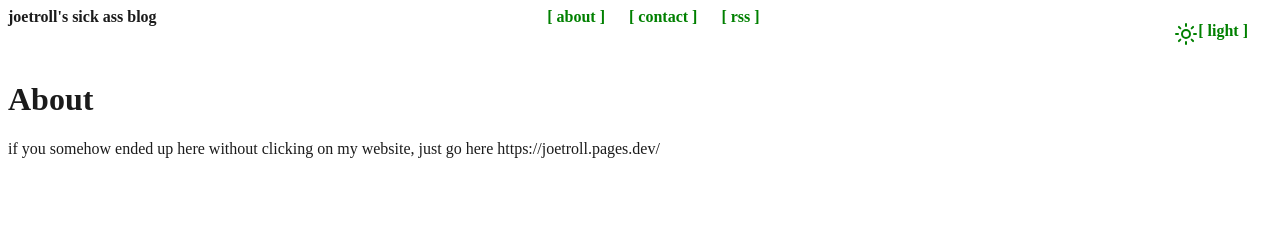
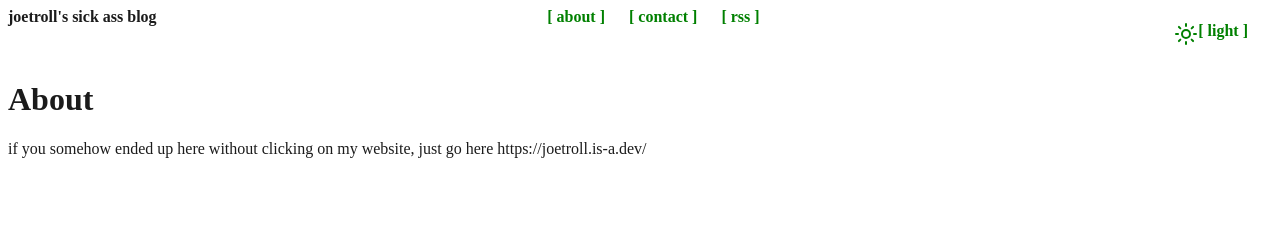
Before and after one commit to trolljoe/sveltekit-blog-website, a SvelteKit app: page /about in a window 1280 px wide. Shown: the top 230 px of the page. Built offline with nearby package versions, Linux system fonts and the light colour scheme.

Commit message:
Update +page.svelte

```diff
--- a/src/routes/about/+page.svelte
+++ b/src/routes/about/+page.svelte
@@ -1,2 +1,2 @@
 <h1>About</h1>
-<p>if you somehow ended up here without clicking on my website, just go here https://joetroll.pages.dev/</p>
+<p>if you somehow ended up here without clicking on my website, just go here https://joetroll.is-a.dev/</p>
```
